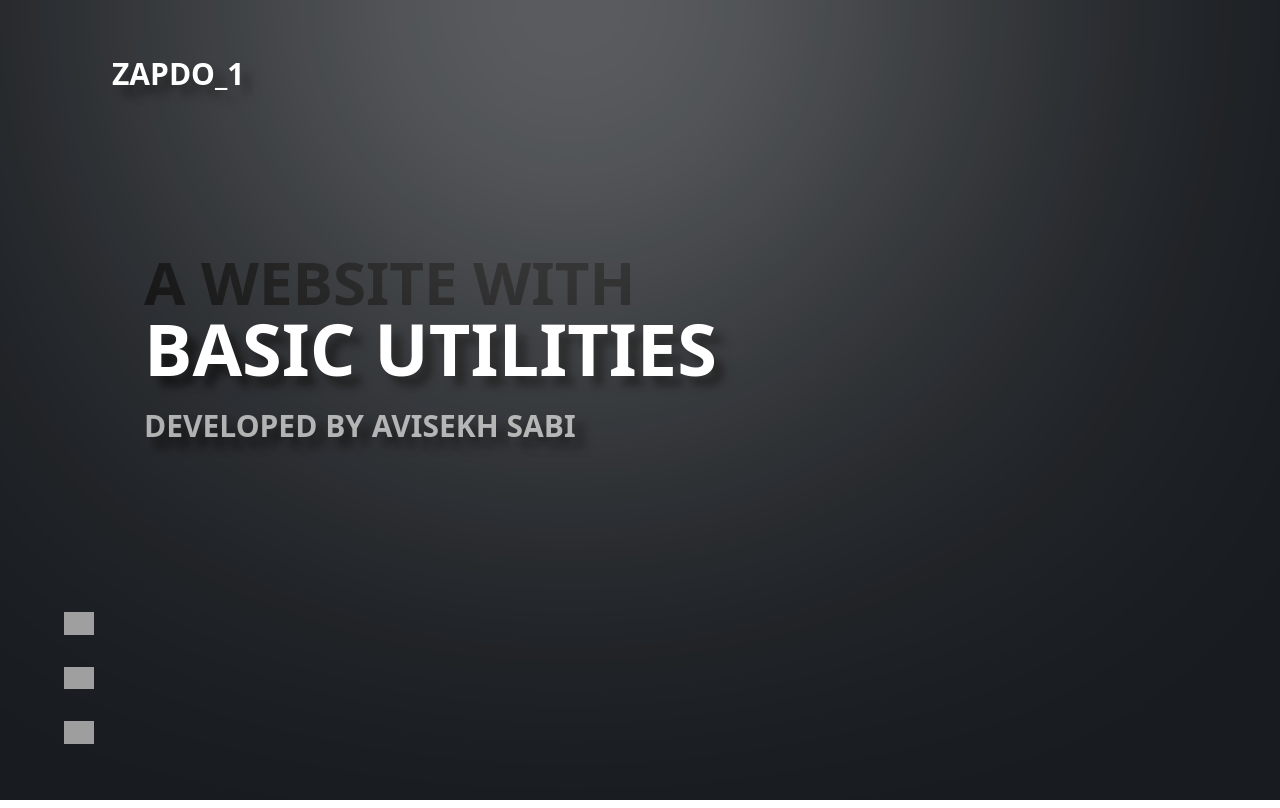
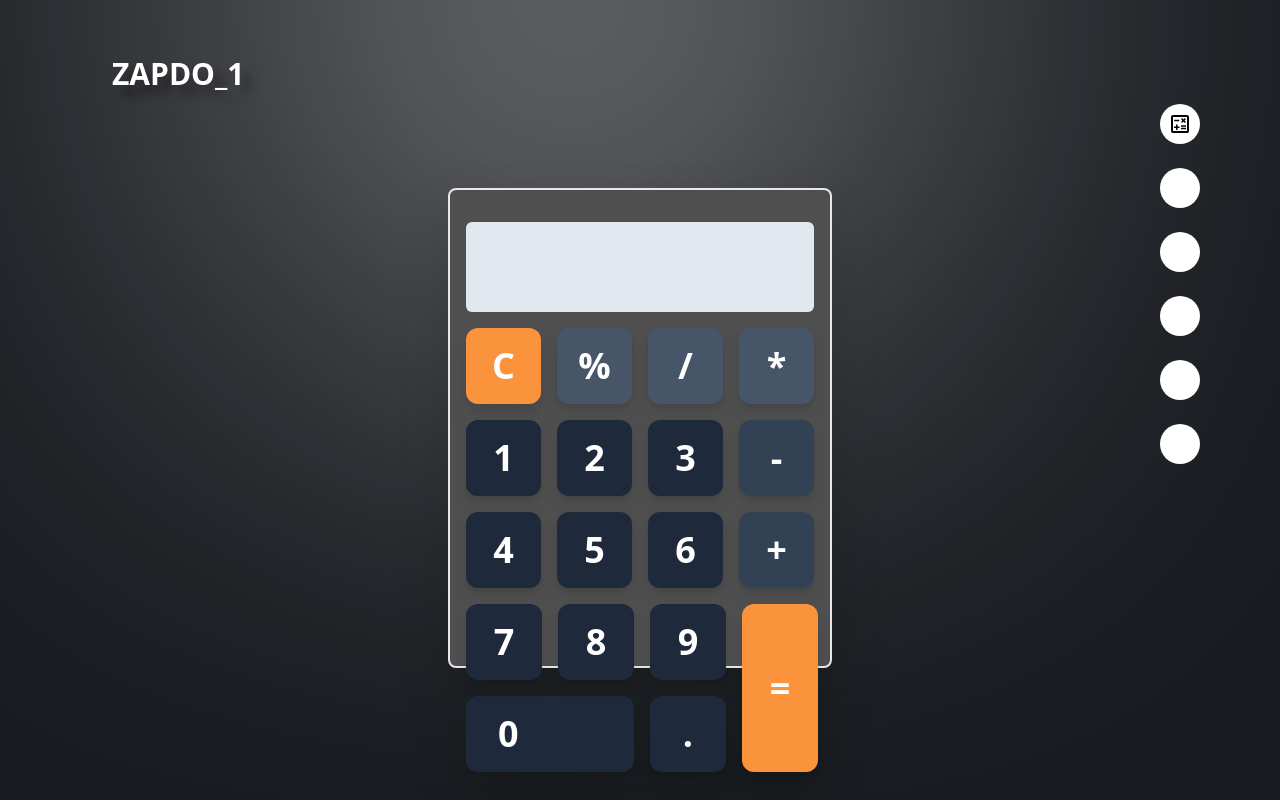
Before and after one commit to avisekh3110/Zapdo_1, a React (Vite) app: page /calculator in a window 1280 px wide. Built offline with nearby package versions, Linux system fonts and the light colour scheme; grey boxes are pictures that could not be loaded.

Commit message:
calculator and design enhanced

```diff
--- a/index.html
+++ b/index.html
@@ -3,6 +3,10 @@
   <head>
     <meta charset="UTF-8" />
     <link rel="icon" type="image/svg+xml" href="/vite.svg" />
+    <link
+      rel="stylesheet"
+      href="https://fonts.googleapis.com/css2?family=Material+Symbols+Outlined:opsz,wght,FILL,GRAD@20..48,100..700,0..1,-50..200"
+    />
     <meta name="viewport" content="width=device-width, initial-scale=1.0" />
     <title>ZAPDO_1</title>
   </head>
--- a/src/App.jsx
+++ b/src/App.jsx
@@ -1,15 +1,22 @@
+import { BrowserRouter, Route, Routes } from "react-router-dom";
+import Home from "./pages/home";
+import Navbar from "./components/navbar";
 import Blur from "./components/blur";
-import Intro from "./components/intro";
-import Navbar from "./components/navbar";
-import Social from "./components/social";
+import Mode from "./components/mode";
+import Calculator from "./pages/calculator";
 
 function App() {
   return (
     <div className="bg-[#181B1F] h-screen">
-      <Navbar />
-      <Intro />
-      <Blur />
-      <Social />
+      <BrowserRouter>
+        <Navbar />
+        <Blur />
+        <Mode />
+        <Routes>
+          <Route path="/" element={<Home />} />
+          <Route path="/calculator" element={<Calculator />} />
+        </Routes>
+      </BrowserRouter>
     </div>
   );
 }
--- a/src/components/Navbar.jsx
+++ b/src/components/Navbar.jsx
@@ -1,8 +1,13 @@
+import { NavLink } from "react-router-dom";
+
 function Navbar() {
   return (
-    <div className="text-white text-3xl font-black flex flex-row justify-start px-28 py-14 text-shadow">
+    <NavLink
+      to={"/"}
+      className="text-white text-3xl font-black flex flex-row justify-start px-28 py-14 text-shadow"
+    >
       ZAPDO_1
-    </div>
+    </NavLink>
   );
 }
 
--- a/src/components/intro.jsx
+++ b/src/components/intro.jsx
@@ -1,8 +1,8 @@
 export default function Intro() {
   return (
-    <div className="flex flex-col justify-center h-1/2 px-36 gap-0">
-      <div className="text-black font-bold text-6xl">A WEBSITE WITH</div>
-      <div className="text-white font-black text-7xl text-shadow">
+    <div className="flex flex-col py-28 h-1/2 px-36 gap-0">
+      <div className="z text-black font-bold text-6xl">A WEBSITE WITH</div>
+      <div className="text-white font-black text-8xl text-shadow">
         BASIC UTILITIES
       </div>
       <div className="text-[#ACACAC] font-bold text-3xl pt-6 text-shadow">
--- /dev/null
+++ b/src/components/mode.jsx
@@ -0,0 +1,32 @@
+import { NavLink } from "react-router-dom";
+import calc from "../../public/assets/calculator.svg";
+
+export default function Mode() {
+  return (
+    <div className="absolute top-0 right-0 p-20">
+      <NavLink to={"/calculator"}>
+        <div
+          title="Calculator"
+          className="bg-white flex justify-center items-center h-10 w-10 mt-6 rounded-full"
+        >
+          <img src={calc} />
+        </div>
+      </NavLink>
+      <NavLink to={"/calculator"}>
+        <div className="bg-white h-10 w-10 mt-6 rounded-full"></div>
+      </NavLink>
+      <NavLink to={"/calculator"}>
+        <div className="bg-white h-10 w-10 mt-6 rounded-full"></div>
+      </NavLink>
+      <NavLink to={"/calculator"}>
+        <div className="bg-white h-10 w-10 mt-6 rounded-full"></div>
+      </NavLink>
+      <NavLink to={"/calculator"}>
+        <div className="bg-white h-10 w-10 mt-6 rounded-full"></div>
+      </NavLink>
+      <NavLink to={"/calculator"}>
+        <div className="bg-white h-10 w-10 mt-6 rounded-full"></div>
+      </NavLink>
+    </div>
+  );
+}
--- a/src/pages/calculator.jsx
+++ b/src/pages/calculator.jsx
@@ -0,0 +1,83 @@
+export default function Calculator() {
+  return (
+    <div className=" flex justify-center my-10 h-3/5 w-full">
+      <div className="z-30 border-2 bg-[#4f4f4f] w-96 rounded-lg drop-shadow-2xl">
+        <div className="w-full h-full pt-8 px-4 text-4xl font-bold text-white">
+          <div className="w-full h-[90px] bg-slate-200 rounded-md"></div>
+          <div className="flex flex-col gap-4 pt-4">
+            <div className="flex flex-row gap-4">
+              <div className="bg-orange-400 h-[76px] w-[76px] rounded-xl flex justify-center items-center drop-shadow-xl">
+                C
+              </div>
+              <div className="bg-slate-600 h-[76px] w-[76px] rounded-xl flex justify-center items-center drop-shadow-lg">
+                %
+              </div>
+              <div className="bg-slate-600 h-[76px] w-[76px] rounded-xl flex justify-center items-center drop-shadow-lg">
+                /
+              </div>
+              <div className="bg-slate-600 h-[76px] w-[76px] rounded-xl flex justify-center items-center drop-shadow-lg">
+                *
+              </div>
+            </div>
+            <div className="flex flex-row gap-4">
+              <div className="bg-slate-800 h-[76px] w-[76px] rounded-xl flex justify-center items-center drop-shadow-lg">
+                1
+              </div>
+              <div className="bg-slate-800 h-[76px] w-[76px] rounded-xl flex justify-center items-center drop-shadow-lg">
+                2
+              </div>
+              <div className="bg-slate-800 h-[76px] w-[76px] rounded-xl flex justify-center items-center drop-shadow-lg">
+                3
+              </div>
+              <div className="bg-slate-700 h-[76px] w-[76px] rounded-xl flex justify-center items-center drop-shadow-lg">
+                -
+              </div>
+            </div>
+            <div className="flex flex-row gap-4">
+              <div className="bg-slate-800 h-[76px] w-[76px] rounded-xl flex justify-center items-center drop-shadow-lg">
+                4
+              </div>
+              <div className="bg-slate-800 h-[76px] w-[76px] rounded-xl flex justify-center items-center drop-shadow-lg">
+                5
+              </div>
+              <div className="bg-slate-800 h-[76px] w-[76px] rounded-xl flex justify-center items-center drop-shadow-lg">
+                6
+              </div>
+              <div className="bg-slate-700 h-[76px] w-[76px] rounded-xl flex justify-center items-center drop-shadow-lg">
+                +
+              </div>
+            </div>
+            <div className="flex gap-4">
+              <div className="flex flex-col gap-4">
+                <div className="flex flex-row gap-4">
+                  <div className="bg-slate-800 h-[76px] w-[76px] rounded-xl flex justify-center items-center drop-shadow-lg">
+                    7
+                  </div>
+                  <div className="bg-slate-800 h-[76px] w-[76px] rounded-xl flex justify-center items-center drop-shadow-lg">
+                    8
+                  </div>
+                  <div className="bg-slate-800 h-[76px] w-[76px] rounded-xl flex justify-center items-center drop-shadow-lg">
+                    9
+                  </div>
+                </div>
+                <div className="flex flex-row gap-4">
+                  <div className="flex flex-grow bg-slate-800 h-[76px] w-[76px] rounded-xl px-8 items-center">
+                    0
+                  </div>
+                  <div className="bg-slate-800 h-[76px] w-[76px] rounded-xl flex justify-center items-center drop-shadow-lg">
+                    .
+                  </div>
+                </div>
+              </div>
+              <div className="flex flex-col gap-4">
+                <div className="flex flex-grow bg-orange-400 h-[76px] w-[76px] rounded-xl justify-center items-center drop-shadow-lg">
+                  =
+                </div>
+              </div>
+            </div>
+          </div>
+        </div>
+      </div>
+    </div>
+  );
+}
--- a/src/pages/home.jsx
+++ b/src/pages/home.jsx
@@ -1,14 +1,11 @@
-import Blur from "./components/blur";
-import Intro from "./components/intro";
-import Navbar from "./components/navbar";
-import Social from "./components/social";
+import Intro from "../components/intro";
+
+import Social from "../components/social";
 
 function Home() {
   return (
-    <div className="bg-[#181B1F] h-screen">
-      <Navbar />
+    <div className="h-fit">
       <Intro />
-      <Blur />
       <Social />
     </div>
   );
```
Also changed, not shown: public/assets/calculator.svg (added), 1 other file (tests, documents, lock files or other folders).
